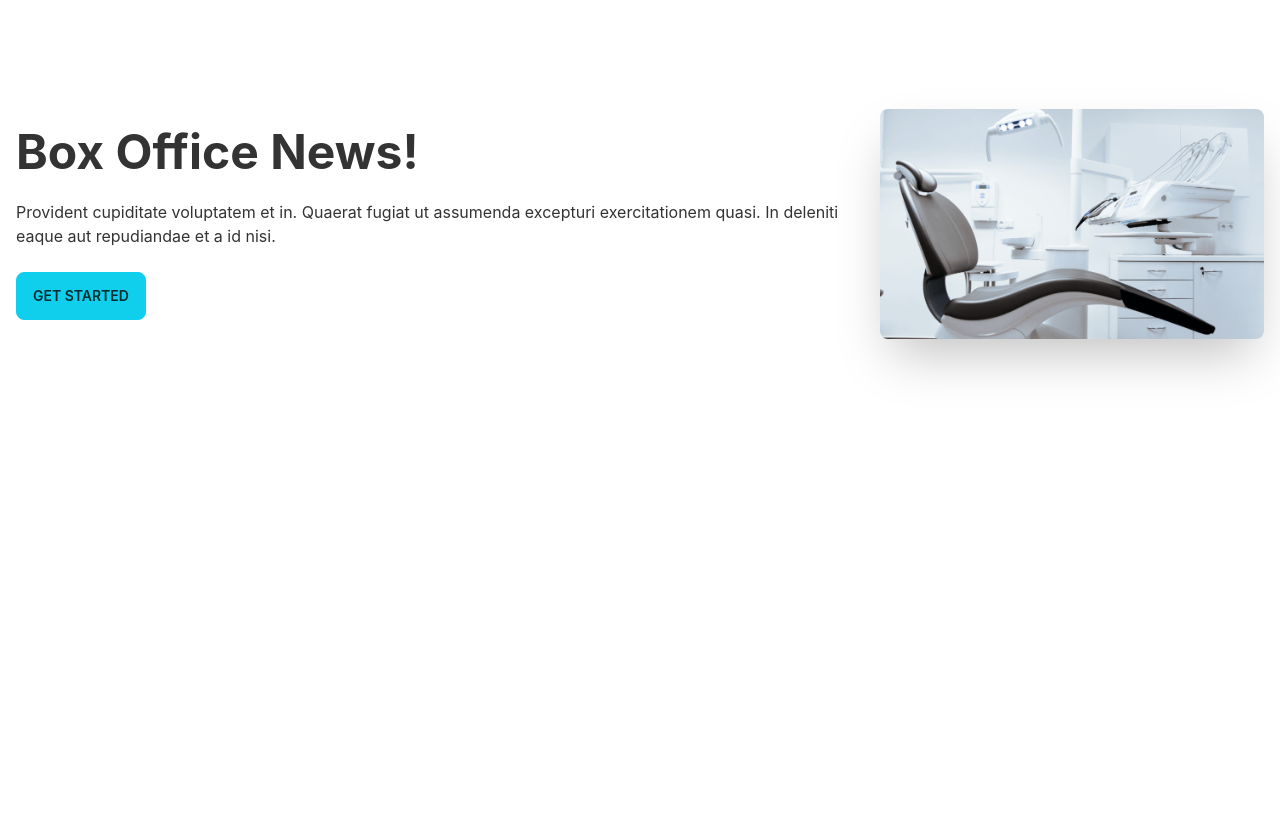
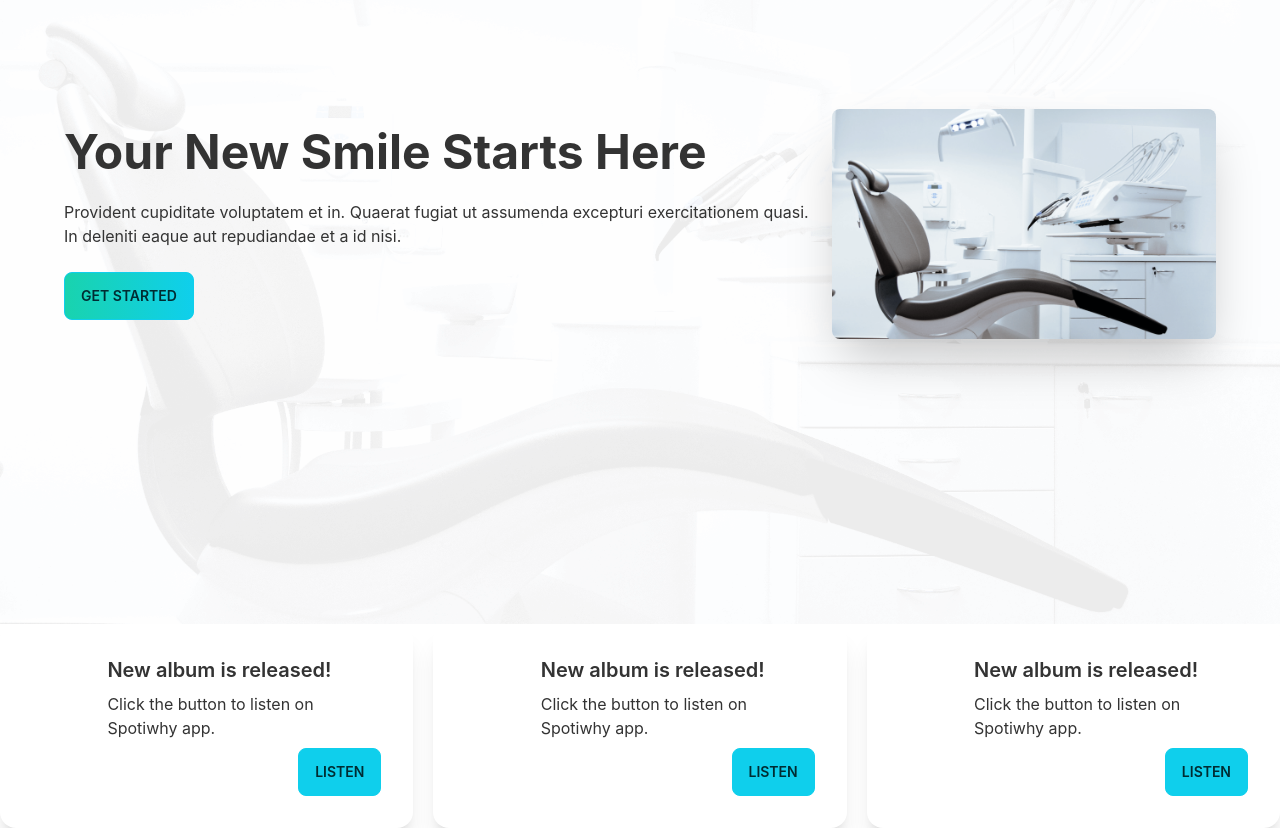
Before and after one commit to RHN007/doctors_portal, a React (Create React App) app: page / in a window 1280 px wide. Shown: the part 240-1068 px from the top of the page. Before the commit the page ends 864 px from the top, so only its background shows below. Built offline with nearby package versions, Linux system fonts and the light colour scheme.

Commit message:
adding infocard

```diff
--- a/src/Pages/Home/Banner.js
+++ b/src/Pages/Home/Banner.js
@@ -3,13 +3,13 @@
 
 const Banner = () => {
     return (
-        <div class="hero min-h-screen ">
+        <div class="hero min-h-screen px-12 bg-[url('/src/assets/images/bg.png')] ">
             <div class="hero-content flex-col lg:flex-row-reverse">
                 <img src={chair} class="max-w-sm rounded-lg shadow-2xl" />
                 <div>
-                    <h1 class="text-5xl font-bold">Box Office News!</h1>
+                    <h1 class="text-5xl font-bold">Your New Smile Starts Here</h1>
                     <p class="py-6">Provident cupiditate voluptatem et in. Quaerat fugiat ut assumenda excepturi exercitationem quasi. In deleniti eaque aut repudiandae et a id nisi.</p>
-                    <button class="btn btn-primary">Get Started</button>
+                    <button class="btn btn-primary uppercase bg-gradient-to-r from-secondary to-primary">Get Started</button>
                 </div>
             </div>
         </div>
--- a/src/Pages/Home/Home.js
+++ b/src/Pages/Home/Home.js
@@ -1,10 +1,14 @@
 import React from 'react';
 import Banner from './Banner';
+import Info from './Info';
+
 
 const Home = () => {
     return (
         <div>
             <Banner></Banner>
+            <Info></Info>
+
         </div>
     );
 };
--- /dev/null
+++ b/src/Pages/Home/Info.js
@@ -0,0 +1,15 @@
+import React from 'react';
+import InforCard from './InforCard';
+import clock from '../../assets/icons/clock.svg'
+
+const Info = () => {
+    return (
+        <div className='grid grid-cols-1 lg:grid-cols-3 gap-5'>
+            <InforCard img={clock}></InforCard>
+            <InforCard img={clock}></InforCard>
+            <InforCard img={clock}></InforCard>
+        </div>
+    );
+};
+
+export default Info;
--- /dev/null
+++ b/src/Pages/Home/InforCard.js
@@ -0,0 +1,19 @@
+import React from 'react';
+
+const InforCard = ({img}) => {
+    return (
+        <div class="card lg:card-side bg-base-100 shadow-xl bg-accent">
+        <figure>
+            <img src={img} alt="Album"/></figure>
+        <div class="card-body">
+          <h2 class="card-title">New album is released!</h2>
+          <p>Click the button to listen on Spotiwhy app.</p>
+          <div class="card-actions justify-end">
+            <button class="btn btn-primary">Listen</button>
+          </div>
+        </div>
+      </div>
+    );
+};
+
+export default InforCard;
--- a/tailwind.config.js
+++ b/tailwind.config.js
@@ -2,7 +2,10 @@
 module.exports = {
   content: ["./src/**/*.{js,jsx,ts,tsx}",],
   theme: {
-    extend: {},
+    extend: {backgroundImage: {
+      'hero-pattern': "url('/src/assets/images/bg.png)",
+      'footer-texture': "url('/img/footer-texture.png')",
+    }},
   },
   daisyui: {
     themes: [
@@ -15,8 +18,8 @@
           "base-100": "#ffffff",
         },
       },
-      "dark",
-      "cupcake",
+
+
     ],
   },
 
```
